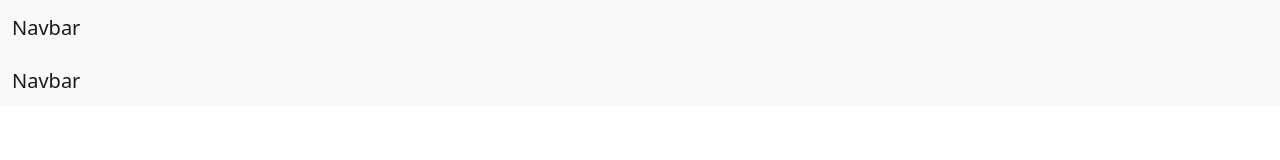
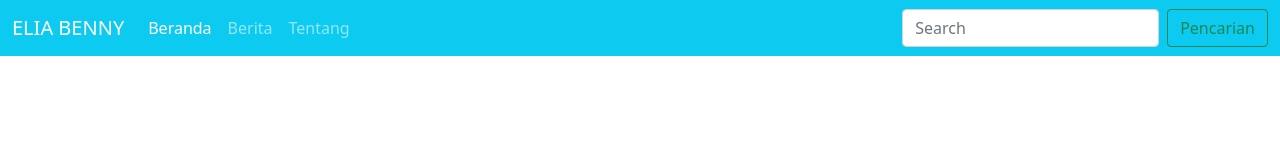
Before and after one commit to BennyMarani/sacode-day06-projetc02, a plain HTML site: page index.html in a window 1280 px wide. Drawn offline with nearby package versions, Linux system fonts and the light colour scheme.

Commit message:
navbar project02

```diff
--- a/index.html
+++ b/index.html
@@ -8,19 +8,31 @@
     <link href="https://cdn.jsdelivr.net/npm/bootstrap@5.0.2/dist/css/bootstrap.min.css" rel="stylesheet" integrity="sha384-EVSTQN3/azprG1Anm3QDgpJLIm9Nao0Yz1ztcQTwFspd3yD65VohhpuuCOmLASjC" crossorigin="anonymous">
 </head>
 <body>
-    <!-- As a link -->
-    <nav class="navbar navbar-light bg-light">
+    <nav class="navbar navbar-expand-lg navbar-dark bg-info">
         <div class="container-fluid">
-            <a class="navbar-brand" href="#">Navbar</a>
+          <button class="navbar-toggler" type="button" data-bs-toggle="collapse" data-bs-target="#navbarTogglerDemo01" aria-controls="navbarTogglerDemo01" aria-expanded="false" aria-label="Toggle navigation">
+            <span class="navbar-toggler-icon"></span>
+          </button>
+          <div class="collapse navbar-collapse" id="navbarTogglerDemo01">
+            <a class="navbar-brand" href="#">ELIA BENNY</a>
+            <ul class="navbar-nav me-auto mb-2 mb-lg-0">
+              <li class="nav-item">
+                <a class="nav-link active" aria-current="page" href="#">Beranda</a>
+              </li>
+              <li class="nav-item">
+                <a class="nav-link" href="#">Berita</a>
+              </li>
+              <li class="nav-item">
+                <a class="nav-link" href="#">Tentang</a>
+              </li>
+            </ul>
+            <form class="d-flex">
+              <input class="form-control me-2" type="search" placeholder="Search" aria-label="Search">
+              <button class="btn btn-outline-success" type="submit">Pencarian</button>
+            </form>
+          </div>
         </div>
-    </nav>
-
-  <!-- As a heading -->
-  <nav class="navbar navbar-light bg-light">
-    <div class="container-fluid">
-      <span class="navbar-brand mb-0 h1">Navbar</span>
-    </div>
-  </nav>
+      </nav>
 
 
 
```
